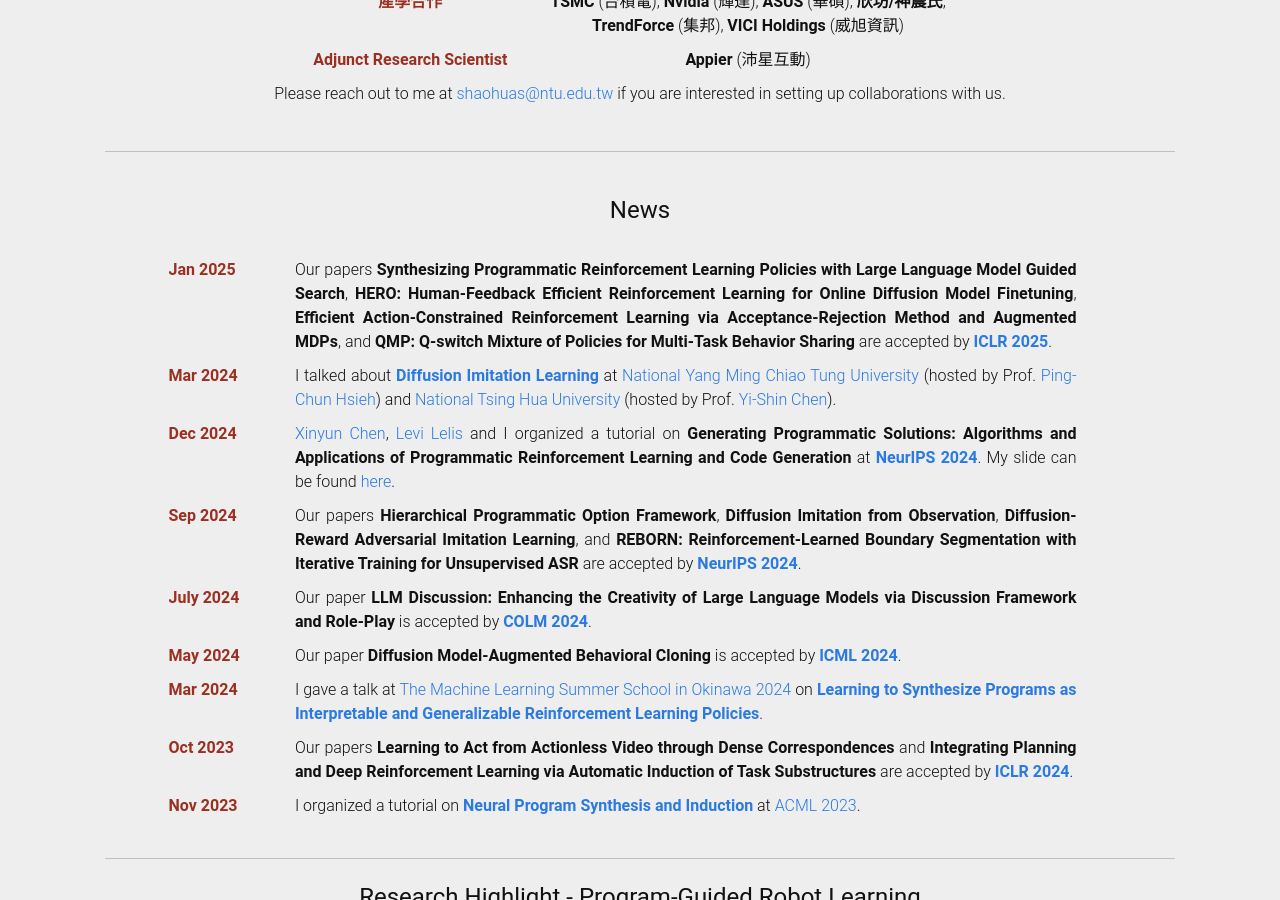
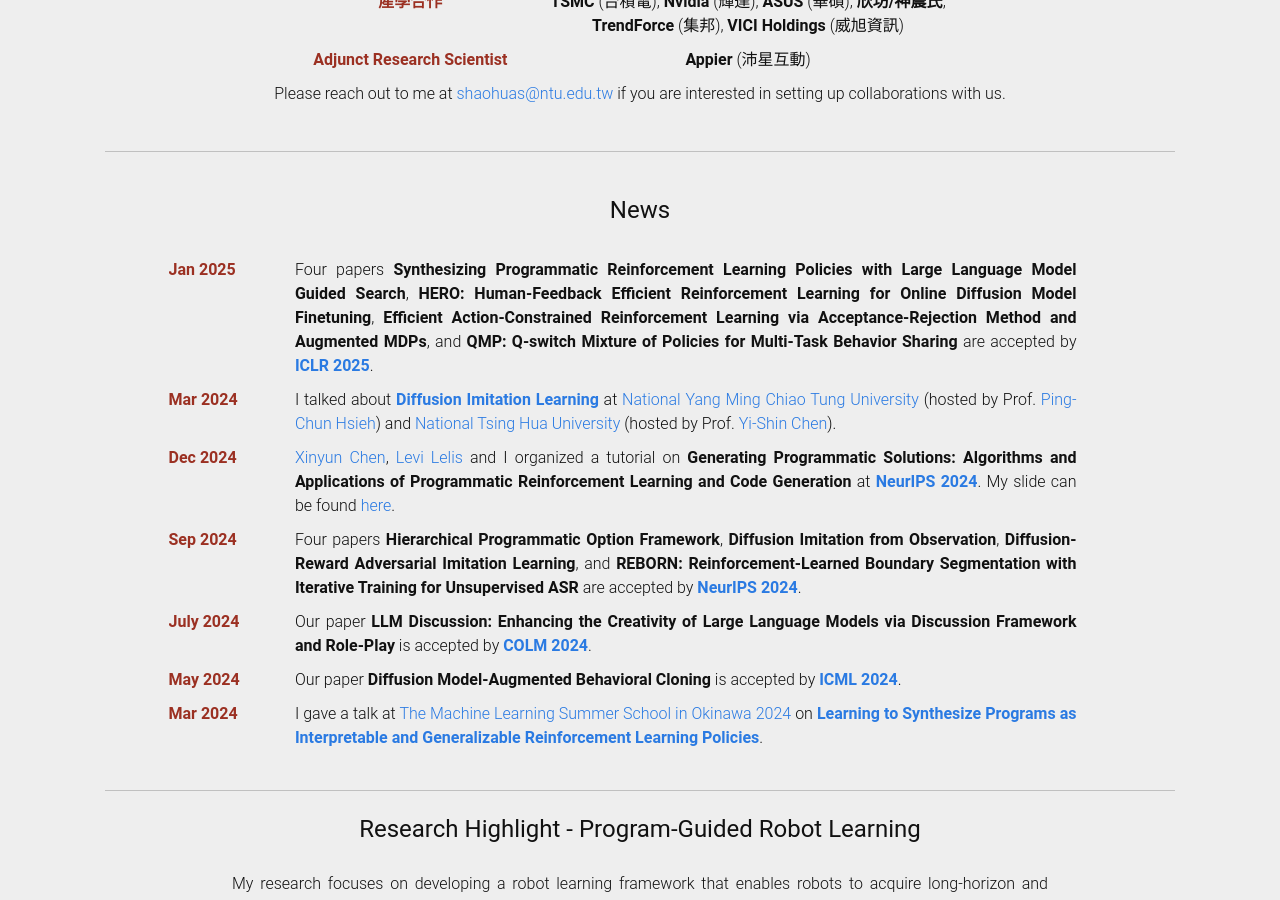
Before and after one commit to shaohua0116/shaohua0116.github.io, a Jekyll site: the page built from index.html, in a window 1280 px wide and 900 px high, scrolled down 815 px. Built offline with Jekyll 4.4.1, drawn with Linux system fonts in a browser that asks for light colours; some web fonts are replaced.

Commit message:
update iclr 2025

```diff
--- a/_data/news.yml
+++ b/_data/news.yml
@@ -1,10 +1,10 @@
-- news: 'Our papers <b>Synthesizing Programmatic Reinforcement Learning Policies with Large Language Model Guided Search</b>, <b>HERO: Human-Feedback Efficient Reinforcement Learning for Online Diffusion Model Finetuning</b>, <b>Efficient Action-Constrained Reinforcement Learning via Acceptance-Rejection Method and Augmented MDPs</b>, and <b>QMP: Q-switch Mixture of Policies for Multi-Task Behavior Sharing</b> are accepted by <b><a href="https://iclr.cc/Conferences/2025/Dates">ICLR 2025</a></b>.'
+- news: 'Four papers <b>Synthesizing Programmatic Reinforcement Learning Policies with Large Language Model Guided Search</b>, <b>HERO: Human-Feedback Efficient Reinforcement Learning for Online Diffusion Model Finetuning</b>, <b>Efficient Action-Constrained Reinforcement Learning via Acceptance-Rejection Method and Augmented MDPs</b>, and <b>QMP: Q-switch Mixture of Policies for Multi-Task Behavior Sharing</b> are accepted by <b><a href="https://iclr.cc/Conferences/2025/Dates">ICLR 2025</a></b>.'
   date: 'Jan 2025'
 - news: "I talked about <b><a href='https://drive.google.com/file/d/1os1Tqo5QTaPSzhxNcchTmoLbdzq9h7O8/view?usp=drive_link'>Diffusion Imitation Learning</a></b> at <a href='https://www.nycu.edu.tw/nycu/ch/index'>National Yang Ming Chiao Tung University</a> (hosted by Prof. <a href='https://pinghsieh.github.io/'>Ping-Chun Hsieh</a>) and <a href='https://nthu-en.site.nthu.edu.tw/'>National Tsing Hua University</a> (hosted by Prof. <a href='https://pinghsieh.github.io'>Yi-Shin Chen</a>)."
   date: 'Mar 2024'
 - news: '<a href="https://jungyhuk.github.io/">Xinyun Chen</a>, <a href="https://webdocs.cs.ualberta.ca/~santanad/">Levi Lelis</a> and I organized a tutorial on <b>Generating Programmatic Solutions: Algorithms and Applications of Programmatic Reinforcement Learning and Code Generation</b> at <b><a href="https://neurips.cc/Conferences/2024/Dates">NeurIPS 2024</a></b>. My slide can be found <a href="https://drive.google.com/file/d/10x7KE7w9yU47bToFVC-dKpuP-0lPRbmU/view?usp=drive_link">here</a>.'
   date: 'Dec 2024'
-- news: 'Our papers <b>Hierarchical Programmatic Option Framework</b>, <b>Diffusion Imitation from Observation</b>, <b>Diffusion-Reward Adversarial Imitation Learning</b>, and <b>REBORN: Reinforcement-Learned Boundary Segmentation with Iterative Training for Unsupervised ASR</b> are accepted by <b><a href="https://neurips.cc/Conferences/2024/Dates">NeurIPS 2024</a></b>.'
+- news: 'Four papers <b>Hierarchical Programmatic Option Framework</b>, <b>Diffusion Imitation from Observation</b>, <b>Diffusion-Reward Adversarial Imitation Learning</b>, and <b>REBORN: Reinforcement-Learned Boundary Segmentation with Iterative Training for Unsupervised ASR</b> are accepted by <b><a href="https://neurips.cc/Conferences/2024/Dates">NeurIPS 2024</a></b>.'
   date: 'Sep 2024'
 - news: 'Our paper <b>LLM Discussion: Enhancing the Creativity of Large Language Models via Discussion Framework and Role-Play</b> is accepted by <b><a href="https://colmweb.org/">COLM 2024</a></b>.'
   date: 'July 2024'
@@ -12,12 +12,12 @@
   date: 'May 2024'
 - news: "I gave a talk at <a href='https://groups.oist.jp/mlss'>The Machine Learning Summer School in Okinawa 2024</a> on <b><a href='./slides/MLSS2024.pdf'>Learning to Synthesize Programs as Interpretable and Generalizable Reinforcement Learning Policies</a></b>."
   date: 'Mar 2024'
-- news: 'Our papers <b>Learning to Act from Actionless Video through Dense Correspondences</b> and <b>Integrating Planning and Deep Reinforcement Learning via Automatic Induction of Task Substructures</b> are accepted by <b><a href="https://iclr.cc/Conferences/2024/Dates">ICLR 2024</a></b>.'
-  date: 'Oct 2023'
+    # - news: 'Our papers <b>Learning to Act from Actionless Video through Dense Correspondences</b> and <b>Integrating Planning and Deep Reinforcement Learning via Automatic Induction of Task Substructures</b> are accepted by <b><a href="https://iclr.cc/Conferences/2024/Dates">ICLR 2024</a></b>.'
+    #   date: 'Oct 2023'
 # - news: 'I gave a talk on <a href="./slides/pomp.pdf"><b>Addressing Long-Horizon Tasks by Integrating Program Synthesis and State Machines</b></a> at <a href="https://aair-lab.github.io/genplan23/index.html#program">Generalization in Planning Workshop at NeurIPS 2023</a>.'
 #   date: 'Dec 2023'
-- news: 'I organized a tutorial on <a href="https://shaohua0116.github.io/acml2023_tutorial/"><b>Neural Program Synthesis and Induction</b></a> at <a href="https://www.acml-conf.org/2023/index.html">ACML 2023</a>.'
-  date: 'Nov 2023'
+# - news: 'I organized a tutorial on <a href="https://shaohua0116.github.io/acml2023_tutorial/"><b>Neural Program Synthesis and Induction</b></a> at <a href="https://www.acml-conf.org/2023/index.html">ACML 2023</a>.'
+#   date: 'Nov 2023'
 # - news: 'Our paper <b>Location-aware Visual Question Generation with Lightweight Models</b> is accepted by <b><a href="https://2023.emnlp.org/">EMNLP 2023</a></b>.'
 #  date: 'Oct 2023'
 # - news: 'Our paper <b>Bootstrap Your Own Skills: Learning to Solve New Tasks with Large Language Model Guidance</b> is accepted by <b><a href="https://www.corl2023.org/">CoRL 2023</a></b> for an <b>oral</b> presentation.'
```
